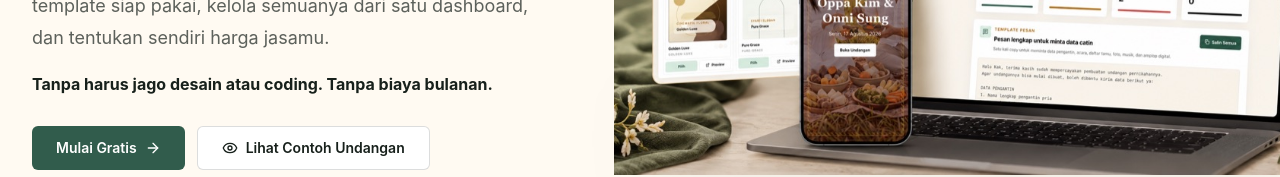
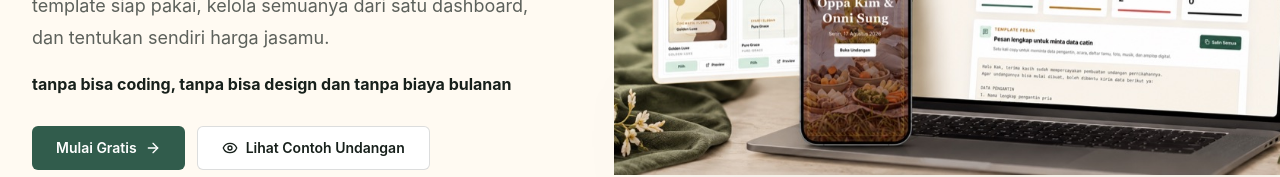
Before and after one commit to alankurniadi12/janji-nikah-frontend, a Vue app: page / in a window 1280 px wide. Shown: the part 411-588 px from the top of the page. Built offline with nearby package versions, Linux system fonts and the light colour scheme; no server answers.

Commit message:
copy(landing): simplify hero support text

```diff
--- a/src/views/public/LandingView.vue
+++ b/src/views/public/LandingView.vue
@@ -271,7 +271,7 @@ function toggleFaq(index) {
               Buat undangan digital untuk calon pengantin dengan template siap pakai, kelola semuanya dari satu dashboard, dan tentukan sendiri harga jasamu.
             </p>
             <p class="mt-4 max-w-xl text-base font-bold leading-7 text-ink">
-              Tanpa harus jago desain atau coding. Tanpa biaya bulanan.
+              tanpa bisa coding, tanpa bisa design dan tanpa biaya bulanan
             </p>
 
             <div class="mt-7 flex flex-col gap-3 sm:flex-row">
```
Also changed, not shown: 2 other files (tests, documents, lock files or other folders).
